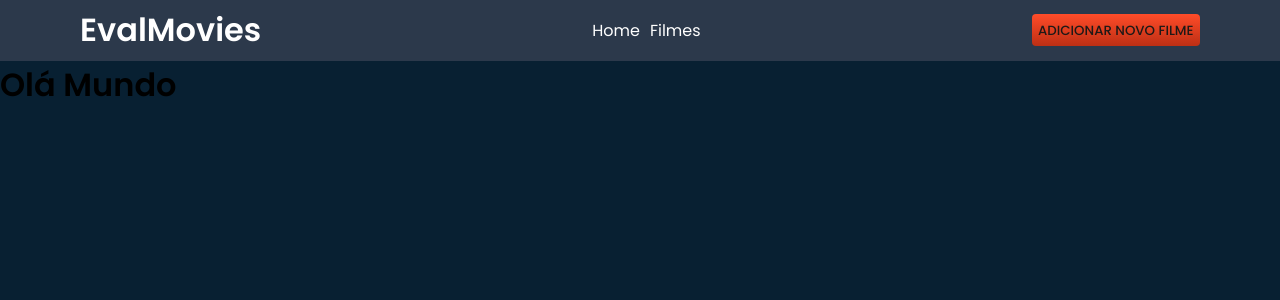
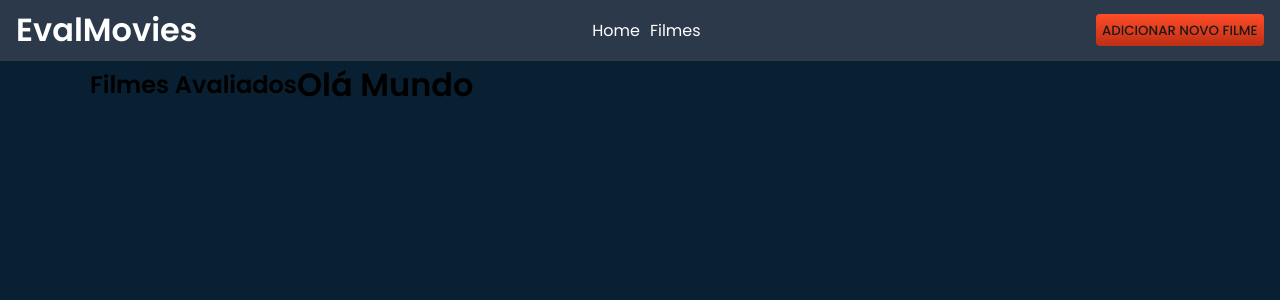
Before and after one commit to GuiSandoval/evalMovies, a React (Create React App) app: page / in a window 1280 px wide. Shown: the top 300 px of the page. Built offline with nearby package versions, Linux system fonts and the light colour scheme.

Commit message:
chore ✨ : Add base Layout Content

```diff
--- a/src/App.tsx
+++ b/src/App.tsx
@@ -5,7 +5,7 @@ import { BrowserRouter } from 'react-router-dom';
 import { Header } from './components/Header';
 import { ModalNewFilm } from './components/ModalNewFilm';
 import { RoutesApp } from './routes';
-import { GlobalStyle } from './styles/global';
+import { ContentLayout, GlobalStyle } from './styles/global';
 
 Modal.setAppElement('#root');
 
@@ -17,7 +17,9 @@ export function App() {
     <>
       <BrowserRouter>
         <Header onOpenModalNewFilm={() => setIsNewFilmModal(true)} />
-        <RoutesApp />
+        <ContentLayout>
+          <RoutesApp />
+        </ContentLayout>
       </BrowserRouter>
 
       <ModalNewFilm isHandleClose={() => setIsNewFilmModal(false)} isOpen={isNewFilmModal} />
--- a/src/components/Header/styles.ts
+++ b/src/components/Header/styles.ts
@@ -6,9 +6,6 @@ export const Container = styled.header`
     `;
 
 export const ContentHeader = styled.div`
-    max-width: 1120px;
-    margin: 0 auto;
-
     display: flex;
     flex-direction: row;
     justify-content: space-between;
--- a/src/components/ListFilms/styles.ts
+++ b/src/components/ListFilms/styles.ts
@@ -7,7 +7,5 @@ flex-direction: row;
     justify-content: flex-start;
     align-items: center;
     width:100%;
-max-width: 1100px;
-margin: 0 auto;
     padding: 4rem 0 0;
 `;
--- /dev/null
+++ b/src/components/ListFilmsEval/styles.ts
@@ -0,0 +1,3 @@
+import styled from 'styled-components';
+
+export const Container = styled.div``;
--- a/src/pages/EvalFilms.tsx
+++ b/src/pages/EvalFilms.tsx
@@ -1,5 +1,8 @@
 export function EvalFilms() {
   return (
+    <>
+      <h2>Filmes Avaliados</h2>
       <h1>Olá Mundo</h1>
+    </>
   )
 }
--- a/src/styles/global.ts
+++ b/src/styles/global.ts
@@ -1,4 +1,4 @@
-import { createGlobalStyle } from 'styled-components';
+import styled, { createGlobalStyle } from 'styled-components';
 
 export const GlobalStyle = createGlobalStyle`
 :root {
@@ -47,3 +47,15 @@ button {
 
 
 `;
+
+export const ContentLayout = styled.main`
+    display: flex;
+    flex-wrap: wrap;
+    flex-direction: row;
+    justify-content: flex-start;
+    align-items: center;
+    width:100%;
+    max-width: 1100px;
+    margin: 0 auto;
+
+`
```
Also changed, not shown: src/components/ListFilmsEval/index.tsx (added, +9 -0 lines). Lines whose indentation alone changed are shown as unchanged.
